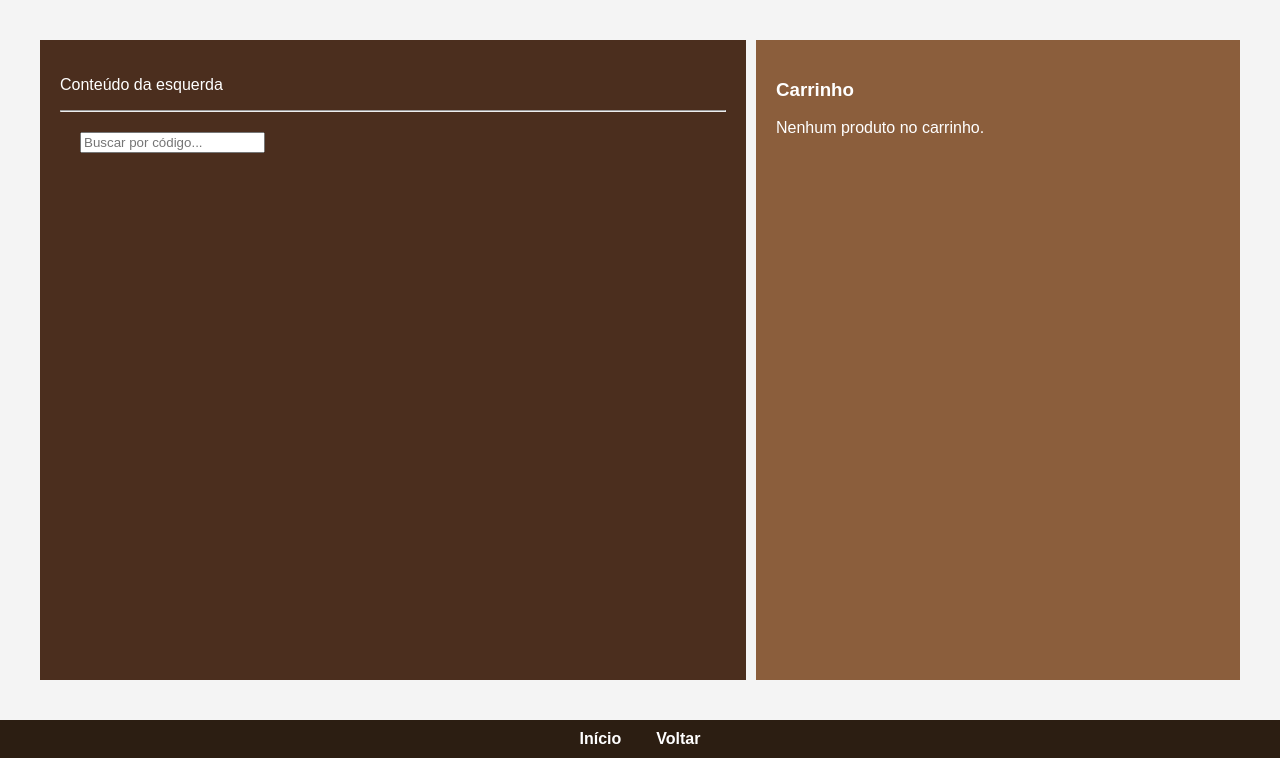
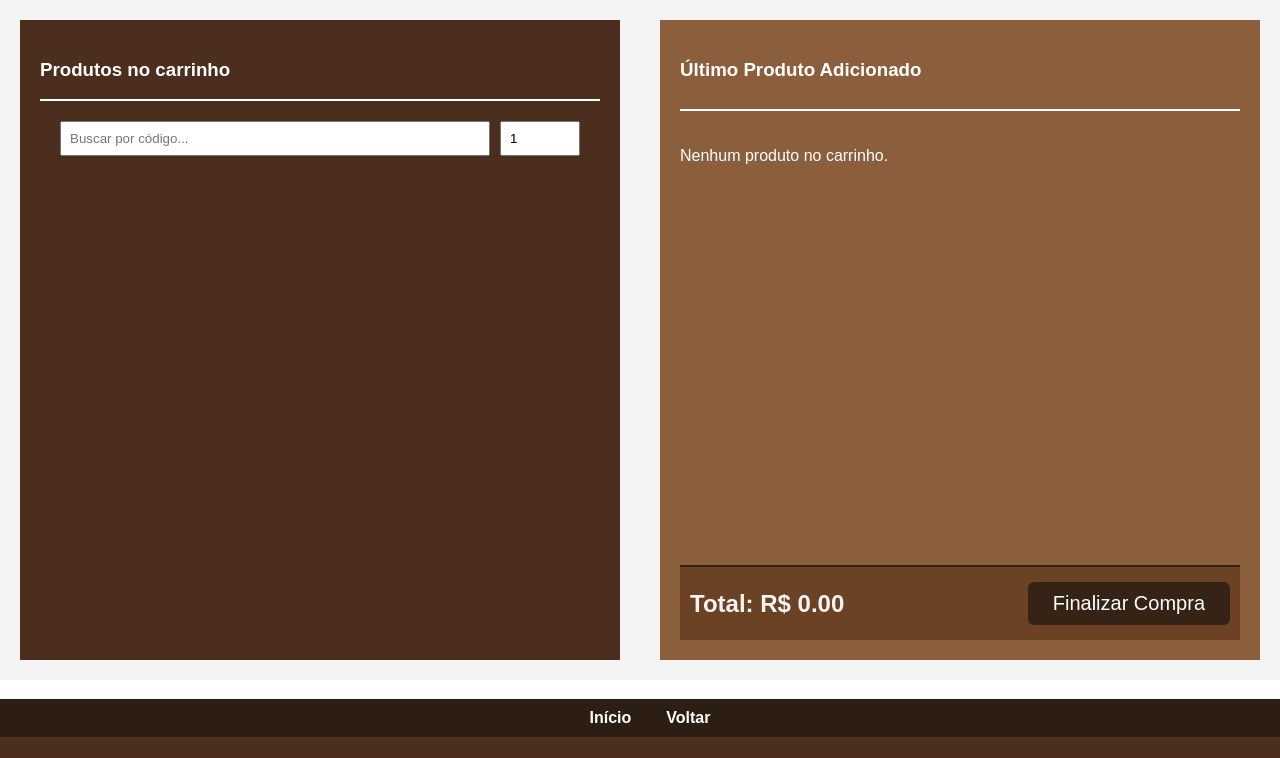
Before and after one commit to Mehranzin/Supermarket-Cashier, a Flask app: page / in a window 1280 px wide. Shown: the part 63-821 px from the top of the page. After the commit the page ends 800 px from the top, so only its background shows below. Run offline with Flask 3, Linux system fonts and the light colour scheme.

Commit message:
Mod geral no main, troca de lados das info, e criação de novas funções na compra dos produtos

```diff
--- a/app.py
+++ b/app.py
@@ -17,6 +17,11 @@
 
     if request.method == "POST":
         codigo = request.form["codigo"].strip()
+        quantidade = int(request.form.get("quantidade", 1))
+        if quantidade < 1:
+            flash("Quantidade deve ser no mínimo 1.", "error")
+            return redirect(url_for("index"))
+
         conn = conectar()
         cursor = conn.cursor()
         cursor.execute("SELECT * FROM produtos WHERE codigo LIKE ? ORDER BY codigo LIMIT 1", (codigo + '%',))
@@ -35,25 +40,26 @@
         carrinho = session["carrinho"]
 
         if id_produto in carrinho:
-            if carrinho[id_produto]["quantidade"] < estoque:
-                carrinho[id_produto]["quantidade"] += 1
-                flash(f"Quantidade de {nome} aumentada para {carrinho[id_produto]['quantidade']}.", "success")
+            nova_quantidade = carrinho[id_produto]["quantidade"] + quantidade
+            if nova_quantidade <= estoque:
+                carrinho[id_produto]["quantidade"] = nova_quantidade
+                flash(f"Quantidade de {nome} aumentada para {nova_quantidade}.", "success")
             else:
                 flash(f"Estoque insuficiente para o produto {nome}.", "error")
         else:
-            if estoque > 0:
+            if quantidade <= estoque:
                 carrinho[id_produto] = {
                     "nome": nome,
                     "preco": preco,
-                    "quantidade": 1,
+                    "quantidade": quantidade,
                     "estoque": estoque
                 }
+                session["ultimo_id"] = id_produto
                 flash(f"{nome} adicionado ao carrinho.", "success")
             else:
-                flash(f"Produto {nome} está sem estoque.", "error")
+                flash(f"Quantidade solicitada maior que o estoque disponível para {nome}.", "error")
 
         session["carrinho"] = carrinho
-
         return redirect(url_for("index"))
 
     carrinho = session.get("carrinho", {})
@@ -124,6 +130,7 @@
     conn.close()
 
     session.pop("carrinho", None)
+    session.pop("ultimo_id", None)
     flash("Compra finalizada com sucesso!", "success")
 
     return redirect(url_for("index"))
--- a/static/style.css
+++ b/static/style.css
@@ -34,16 +34,26 @@
   flex: 2;
   background-color: #8b5e3c;
   padding: 20px;
+  display: flex;
+  flex-direction: column;
 }
 
 nav.nav-footer {
+  position: fixed;
+  bottom: 0;
+  left: 0;
+  width: 100%;
   background-color: #2c1e12;
   color: white;
   padding: 10px;
-  margin: 0;
   display: flex;
   justify-content: center;
-  gap: 35px;
+  gap: 15px;
+  z-index: 100;
+}
+
+nav.nav-footer a {
+  margin: 0 10px;
 }
 
 .produto-card {
@@ -83,6 +93,38 @@
   font-weight: bold;
 }
 
+.footer-carrinho {
+  margin-top: auto;
+  background-color: #6b4224;
+  border-top: 2px solid #352416;
+  padding: 15px 10px;
+  box-sizing: border-box;
+  display: flex;
+  justify-content: space-between;
+  align-items: center;
+  color: white;
+}
+
+.total-compra strong {
+  font-size: 24px;
+  color: #f4f4f4;
+}
+
+.btn-finalizar {
+  font-size: 20px;
+  padding: 10px 25px;
+  background-color: #352416;
+  color: white;
+  border: none;
+  border-radius: 6px;
+  cursor: pointer;
+  transition: background-color 0.3s ease;
+}
+
+.btn-finalizar:hover {
+  background-color: #4b2e1e;
+}
+
 .flash-messages {
   list-style-type: none;
   padding: 0;
@@ -96,15 +138,21 @@
 }
 
 .flash-messages li.success {
-  background-color: #d4edda;
-  color: #155724;
-  border: 1px solid #c3e6cb;
+  background-color: #2e7d32;
+  color: #c8e6c9;
+  border: 1px solid #1b5e20;
 }
 
 .flash-messages li.error {
-  background-color: #f8d7da;
-  color: #721c24;
-  border: 1px solid #f5c6cb;
+  background-color: #b71c1c;
+  color: #ff8a80;
+  border: 1px solid #7f0000;
+}
+
+hr {
+  border: none;
+  border-top: 2px solid #ffffff;
+  margin: 10px 0 20px;
 }
 
 a,
--- a/templates/index.html
+++ b/templates/index.html
@@ -10,18 +10,19 @@
   </head>
   <body>
     <nav class="nav-top">
-      <a href="{{url_for('lista')}}">Lista</a>
-      <a href="{{url_for('cadastro')}}">Cadastrar</a>
+      <a href="{{ url_for('lista') }}">Lista</a>
+      <a href="{{ url_for('cadastro') }}">Cadastrar</a>
     </nav>
 
-    <main>
-      <div class="left">
-        <p>Conteúdo da esquerda</p>
+    <main style="display: flex; gap: 40px; padding: 20px">
+      <!-- Coluna da esquerda -->
+      <div class="left" style="flex: 1">
+        <h3>Produtos no carrinho</h3>
         <hr />
         <form
           action="{{ url_for('index') }}"
           method="POST"
-          style="margin: 20px"
+          style="margin: 20px; display: flex; gap: 10px; align-items: center"
         >
           <input
             type="text"
@@ -29,26 +30,26 @@
             id="codigo"
             placeholder="Buscar por código..."
             required
+            style="flex: 1; padding: 8px"
           />
+
+          <input
+            type="number"
+            name="quantidade"
+            min="1"
+            value="1"
+            style="width: 60px; padding: 8px"
+          />
+
+          <button type="submit" style="display: none"></button>
         </form>
-      </div>
 
-      <div class="right">
-        <h3>Carrinho</h3>
-
-        {% with messages = get_flashed_messages(with_categories=true) %} {% if
-        messages %}
-        <ul class="flash-messages">
-          {% for category, msg in messages %}
-          <li class="{{ category }}">{{ msg }}</li>
-          {% endfor %}
-        </ul>
-        {% endif %} {% endwith %} {% if carrinho %}
-        <table border="1" cellpadding="10">
+        {% if carrinho %}
+        <table border="1" cellpadding="10" style="width: 100%">
           <tr>
             <th>Produto</th>
             <th>Preço (R$)</th>
-            <th>Quantidade</th>
+            <th>Qtd</th>
             <th>Subtotal (R$)</th>
             <th>Ações</th>
           </tr>
@@ -59,35 +60,64 @@
             <td>{{ item.quantidade }}</td>
             <td>{{ "%.2f"|format(item.preco * item.quantidade) }}</td>
             <td>
-              <a href="{{ url_for('diminuir', id_produto=id_produto) }}">-</a> |
+              <a href="{{ url_for('diminuir', id_produto=id_produto) }}"
+                >Subtrair</a
+              >
+              -
               <a href="{{ url_for('remover', id_produto=id_produto) }}"
                 >Remover</a
               >
             </td>
           </tr>
           {% endfor %}
-          <tr>
-            <td colspan="3"><strong>Total</strong></td>
-            <td colspan="2"><strong>{{ "%.2f"|format(total) }}</strong></td>
-          </tr>
         </table>
+        {% endif %}
+      </div>
 
-        <form
-          action="{{ url_for('finalizar') }}"
-          method="POST"
-          style="margin-top: 15px"
-        >
-          <button type="submit">Finalizar Compra</button>
-        </form>
+      <!-- Coluna da direita -->
+      <div class="right" style="flex: 1">
+        <h3>Último Produto Adicionado</h3>
+        <hr />
 
+        {% with messages = get_flashed_messages(with_categories=true) %} {% if
+        messages %}
+        <ul class="flash-messages">
+          {% for category, msg in messages %}
+          <li class="{{ category }}">{{ msg }}</li>
+          {% endfor %}
+        </ul>
+        {% endif %} {% endwith %} {% if carrinho %} {% set ultimo_id =
+        session.get('ultimo_id') %} {% if ultimo_id and carrinho[ultimo_id] %}
+        {% set ultimo = carrinho[ultimo_id] %}
+        <p><strong>Nome:</strong> {{ ultimo.nome }}</p>
+        <p><strong>Preço:</strong> R$ {{ "%.2f"|format(ultimo.preco) }}</p>
+        <p><strong>Quantidade:</strong> {{ ultimo.quantidade }}</p>
+        <p>
+          <strong>Subtotal:</strong> R$ {{ "%.2f"|format(ultimo.preco *
+          ultimo.quantidade) }}
+        </p>
         {% else %}
+        <p>Nenhum produto adicionado recentemente.</p>
+        {% endif %} {% else %}
         <p>Nenhum produto no carrinho.</p>
         {% endif %}
+
+        <div class="footer-carrinho">
+          <div class="total-compra">
+            <strong>Total: R$ {{ "%.2f"|format(total) }}</strong>
+          </div>
+
+          <form action="{{ url_for('finalizar') }}" method="POST">
+            <button type="submit" class="btn-finalizar">
+              Finalizar Compra
+            </button>
+          </form>
+        </div>
       </div>
     </main>
 
     <nav class="nav-footer">
-      <a href="{{url_for('index')}}">Início</a>
+      <a href="{{ url_for('index') }}">Início</a>
       <a href="javascript:history.back()">Voltar</a>
     </nav>
   </body>
```
